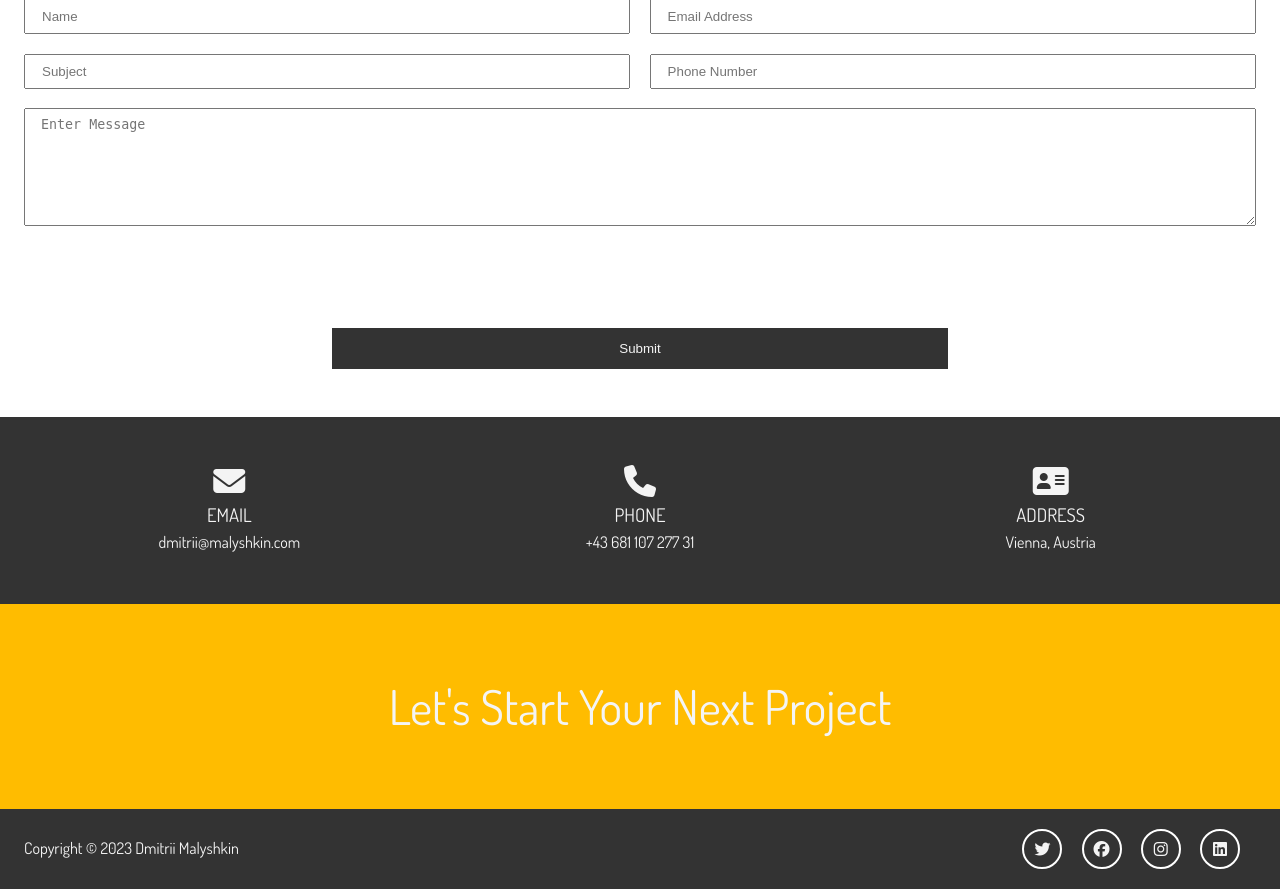
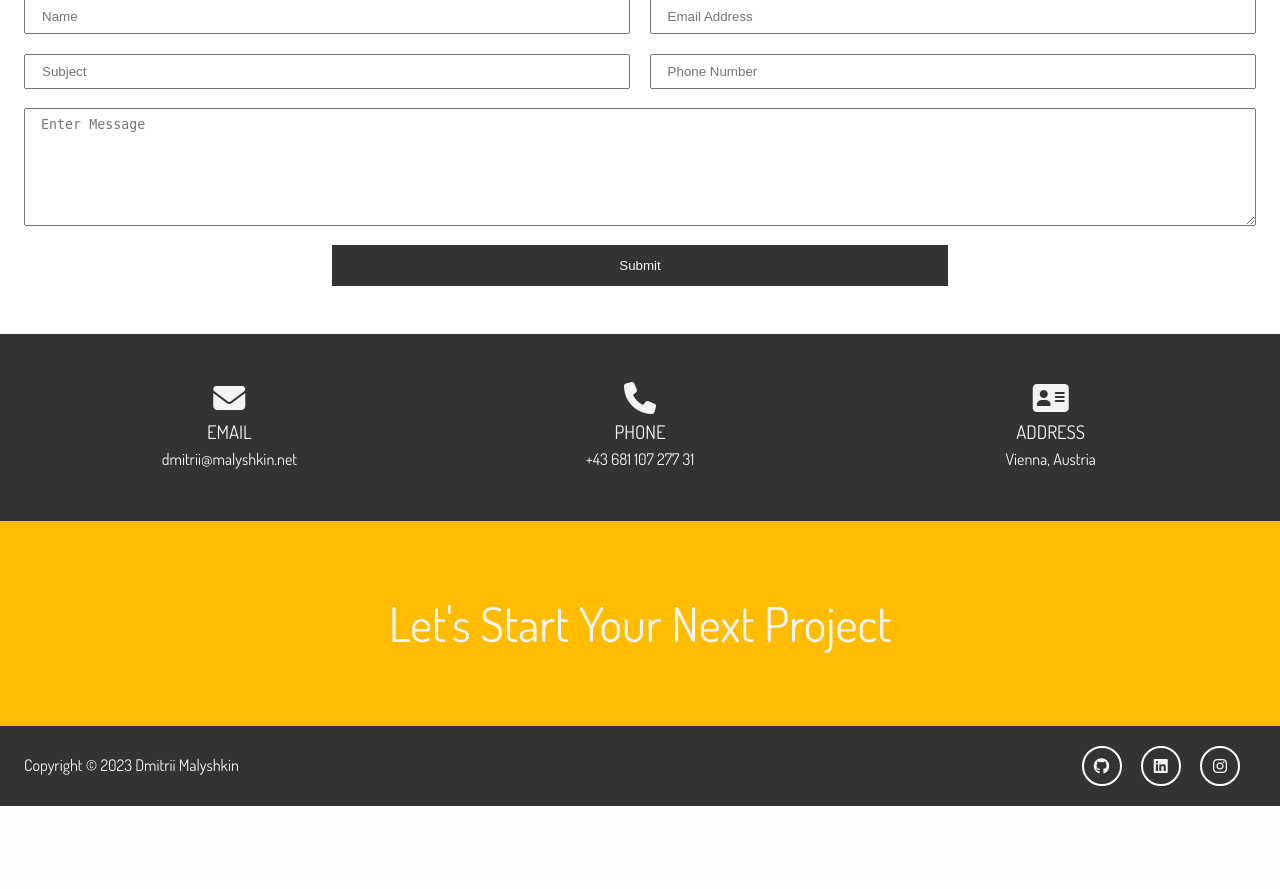
Before and after one commit to DmitriiMal/Portfolio_project, a PHP site: page /dist/contact.html in a window 1280 px wide. Shown: the part 282-1171 px from the top of the page. After the commit the page ends 1088 px from the top, so only its background shows below. Run offline with PHP 8.4, Linux system fonts and the light colour scheme; some libraries are stand-ins or nearby versions.

Commit message:
change .social, fix form

```diff
--- a/dist/contact.html
+++ b/dist/contact.html
@@ -32,16 +32,17 @@
         <h2 class="section-title">Contact Me</h2>
         <div class="bottom-line"></div>
         <p class="lead">Here is how you can reach me</p>
-        <form method="POST" data-netlify="true" data-netlify-recaptcha="true">
+        <!-- <form method="POST" data-netlify="true" data-netlify-recaptcha="true"> -->
+        <form method="POST" data-netlify="true">
           <div class="text-fields">
             <input type="text" class="text-input name-input" placeholder="Name" name="name" />
             <input type="text" class="text-input subject-input" placeholder="Subject" name="subject" />
             <input type="email" class="text-input email-input" placeholder="Email Address" name="email" />
             <input type="text" class="text-input phone-input" placeholder="Phone Number" name="phone" />
             <textarea type="text" class="text-input message-input" placeholder="Enter Message" name="message"></textarea>
-            <div class="my-2">
+            <!-- <div class="my-2">
               <div data-netlify-recaptcha="true"></div>
-            </div>
+            </div> -->
           </div>
           <button type="submit" class="btn-dark">Submit</button>
         </form>
@@ -55,7 +56,7 @@
           <div>
             <i class="fas fa-envelope fa-2x"></i>
             <h3>Email</h3>
-            <p>dmitrii@malyshkin.com</p>
+            <p>dmitrii@malyshkin.net</p>
           </div>
           <div>
             <i class="fas fa-phone fa-2x"></i>
@@ -83,10 +84,10 @@
       <div class="footer-content container">
         <p>Copyright &copy; 2023 Dmitrii Malyshkin</p>
         <div class="social">
-          <i class="fab fa-twitter"></i>
-          <i class="fab fa-facebook"></i>
-          <i class="fab fa-instagram"></i>
-          <i class="fab fa-linkedin"></i>
+          <a href="https://github.com/DmitriiMal" target="_blank"><i class="fab fa-github"></i></a>
+          <a href="https://www.linkedin.com/in/dmitrii-malyshkin-441b2a276/" target="_blank"><i class="fab fa-linkedin"></i></a>
+          <a href="https://www.instagram.com/d.w.mal/" target="_blank"><i class="fab fa-instagram"></i></a>
+          <!-- <a href="https://www.facebook.com/chizhello" target="_blank"><i class="fab fa-facebook"></i></a> -->
         </div>
       </div>
     </footer>
--- a/dist/css/main.css
+++ b/dist/css/main.css
@@ -406,6 +406,8 @@ img {
     justify-content: space-between;
     align-items: center;
     height: 5rem; }
+    #main-footer .footer-content .social a {
+      color: #f4f4f4; }
     #main-footer .footer-content .social .fab {
       margin-right: 1rem;
       border: 2px #fff solid;
--- a/scss/main.scss
+++ b/scss/main.scss
@@ -390,7 +390,11 @@ img {
     align-items: center;
     height: 5rem;
 
-    .social .fab {
+    .social {
+      a {
+        color: $light-color;
+      }
+      .fab {
         margin-right: 1rem;
         border: 2px #fff solid;
         border-radius: 50%;
@@ -408,6 +412,7 @@ img {
       }
     }
   }
+}
 
 // Import Media Queries
 @import 'media';
```
Also changed, not shown: dist/about.html (+4 -4 lines), dist/index.html (+4 -4 lines), dist/work.html (+4 -4 lines). Lines whose indentation alone changed are shown as unchanged.
